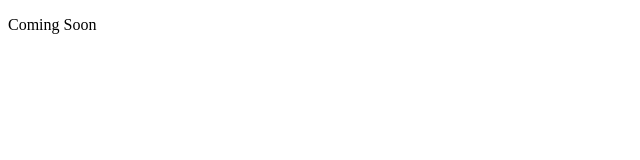
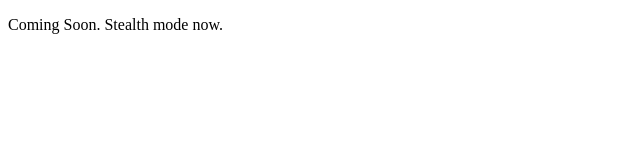
Before and after one commit to takoratta/ghovc, a plain HTML site: page index.html in a window 1280 px wide. Shown: the whole page, without its empty margins (0-640 px from the left). Drawn offline with Linux system fonts and the light colour scheme.

Commit message:
Stealth mode

```diff
--- a/index.html
+++ b/index.html
@@ -16,6 +16,6 @@
 </head>
 
 <body>
-<p>Coming Soon</p>
+<p>Coming Soon. Stealth mode now. </p>
 </body>
 </html>
```
